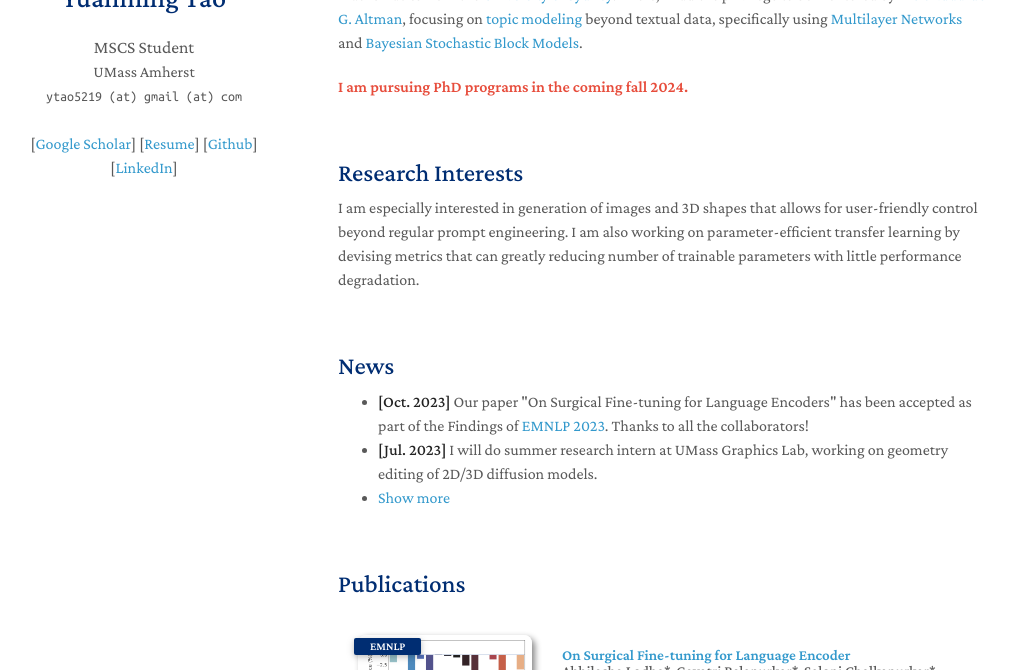
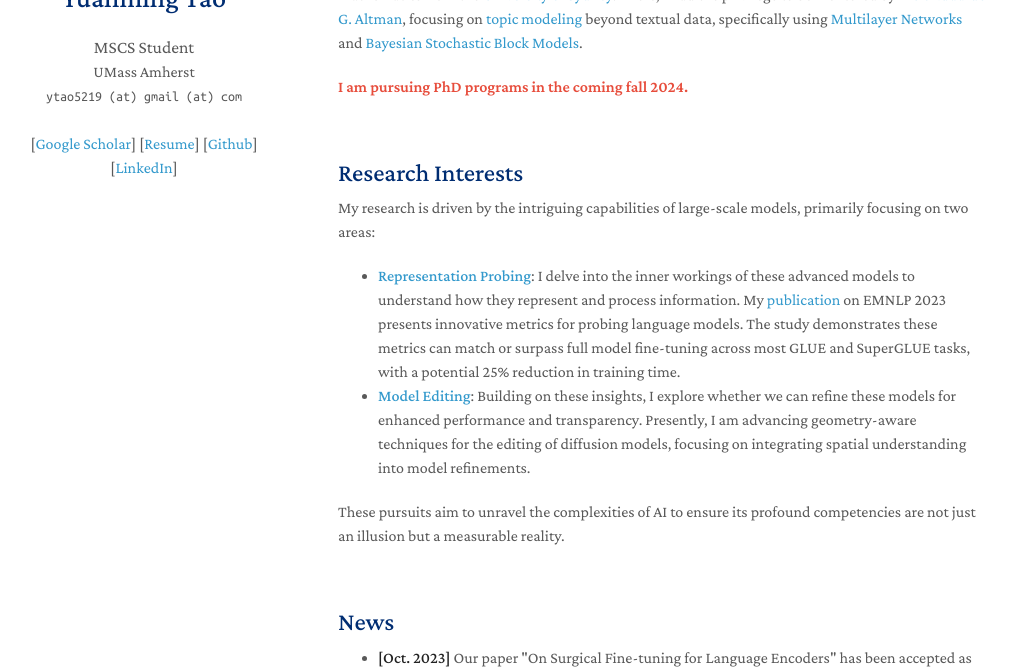
Before and after one commit to alexta0/alexta0.github.io, a Jekyll site: the page built from index.md, in a window 1280 px wide and 900 px high, cut to the strip 230-900 px from the top of the window. Shown: the whole strip, without its empty margins (132-1146 px from the left). Built offline with Jekyll 4.4.1, drawn with Linux system fonts in a browser that asks for light colours; a style sheet for code colours, icons or effects is not loaded.

Commit message:
modify research interests

```diff
--- a/_includes/research_interests.md
+++ b/_includes/research_interests.md
@@ -3,7 +3,16 @@
 <h2 style="margin: 60px 0px 10px;">Research Interests</h2>
 
 <p>
+My research is driven by the intriguing capabilities of large-scale models, primarily focusing on two areas:
 
-I am especially interested in generation of images and 3D shapes that allows for user-friendly control beyond regular prompt engineering. I am also working on parameter-efficient transfer learning by devising metrics that can greatly reducing number of trainable parameters with little performance degradation.
+<ul>
+  <li><strong><a href="https://aclanthology.org/2022.acl-long.581.pdf">Representation Probing</a></strong>: I delve into the inner workings of these advanced models to understand how they represent and process information. My <a href="https://arxiv.org/pdf/2310.17041.pdf">publication</a> on EMNLP 2023 presents innovative metrics  for probing language models. The study demonstrates these metrics can match or surpass full model fine-tuning across most GLUE and SuperGLUE tasks, with a potential 25% reduction in training time.
+  </li>
 
+  <li><strong><a href="http://rewriting.csail.mit.edu/">Model Editing</a></strong>: Building on these insights, I explore whether we can refine these models for enhanced performance and transparency. Presently, I am advancing geometry-aware techniques for the editing of diffusion models, focusing on integrating spatial understanding into model refinements.
+
+  </li>
+</ul>
+
+  These pursuits aim to unravel the complexities of AI to ensure its profound competencies are not just an illusion but a measurable reality.
 </p>
```
